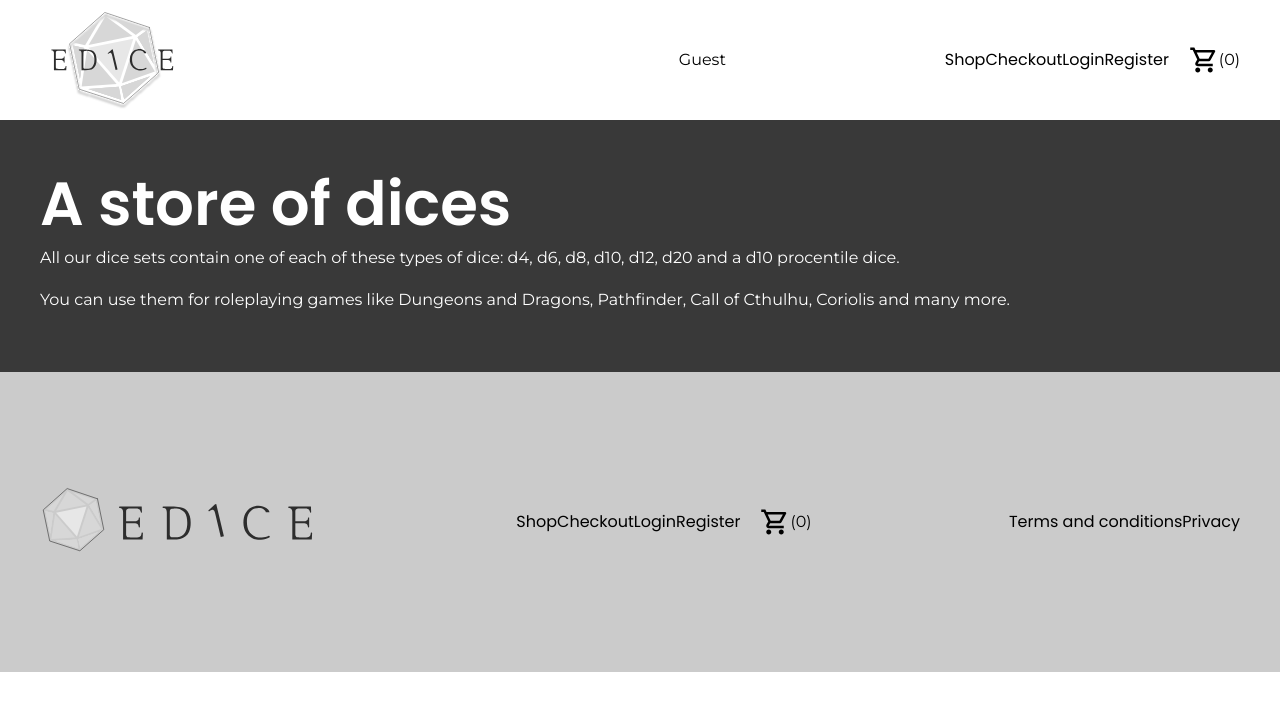
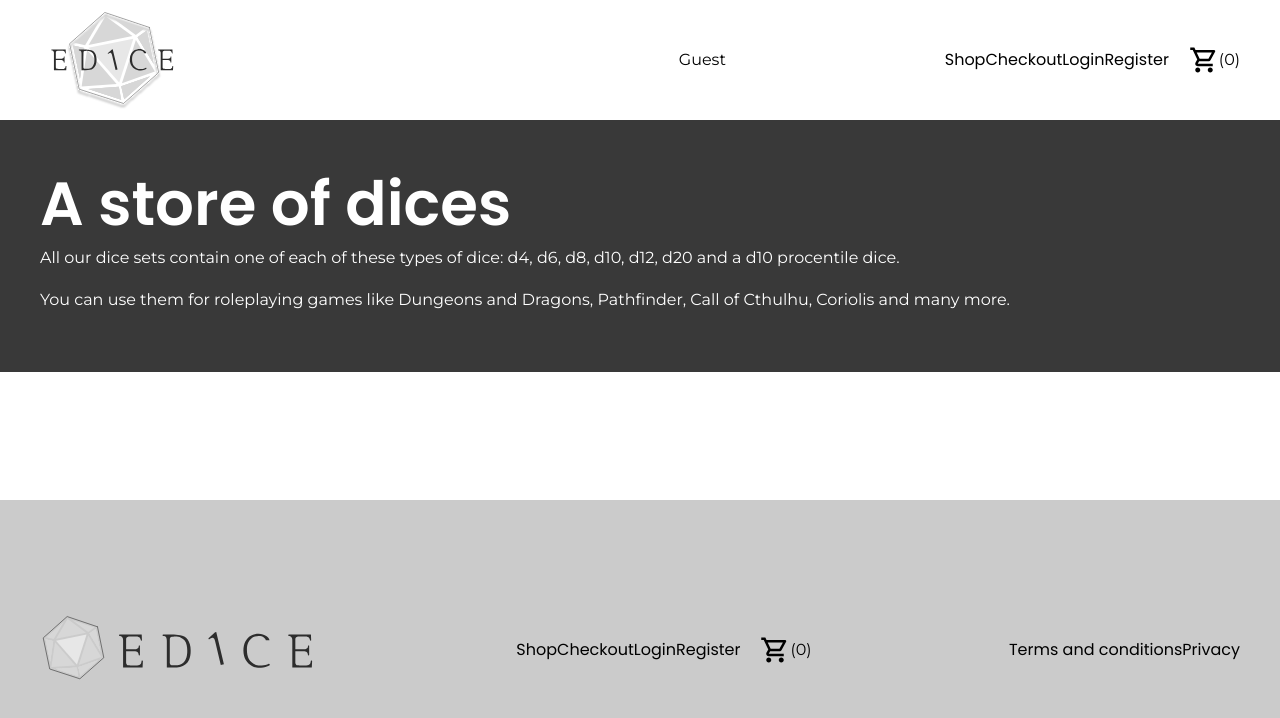
Before and after one commit to kajberg84/Edice-front, a Next.js app: page / in a window 1280 px wide. Shown: the top 718 px of the page. Built offline with nearby package versions, Linux system fonts and the light colour scheme.

Commit message:
Layout uppsatt

```diff
--- a/src/components/layout/Layout.jsx
+++ b/src/components/layout/Layout.jsx
@@ -1,7 +1,12 @@
-import React from 'react';
+import { Header } from '../general/header/Header';
+import { Footer } from '../general/footer/Footer';
 
-// ej gjord
-
-export const Layout = () => {
-  return <div>Layout</div>;
+export const Layout = ({ children }) => {
+  return (
+    <>
+      <Header />
+      <main style={{ minHeight: 'calc(100vh - 420px)' }}>{children}</main>
+      <Footer />
+    </>
+  );
 };
--- a/src/pages/_app.jsx
+++ b/src/pages/_app.jsx
@@ -1,12 +1,15 @@
 import '../styles/globals.scss';
 import CartProvider from '../context/CartContext';
 import UserProvider from '../context/UserContext';
+import { Layout } from '../components/layout/Layout';
 
 function MyApp({ Component, pageProps }) {
   return (
     <UserProvider>
       <CartProvider>
-        <Component {...pageProps} />
+        <Layout>
+          <Component {...pageProps} />
+        </Layout>
       </CartProvider>
     </UserProvider>
   );
--- a/src/pages/index.jsx
+++ b/src/pages/index.jsx
@@ -22,8 +22,7 @@ export default function Home() {
         pageUrl={RoutingPath.home}
       />
 
-      <main>
-        <Header />
+      <>
         <Hero title="A store of dices">
           <p>
             All our dice sets contain one of each of these types of dice: d4,
@@ -34,9 +33,7 @@ export default function Home() {
             Pathfinder, Call of Cthulhu, Coriolis and many more.
           </p>
         </Hero>
-
-        <Footer />
-      </main>
+      </>
     </>
   );
 }
```
